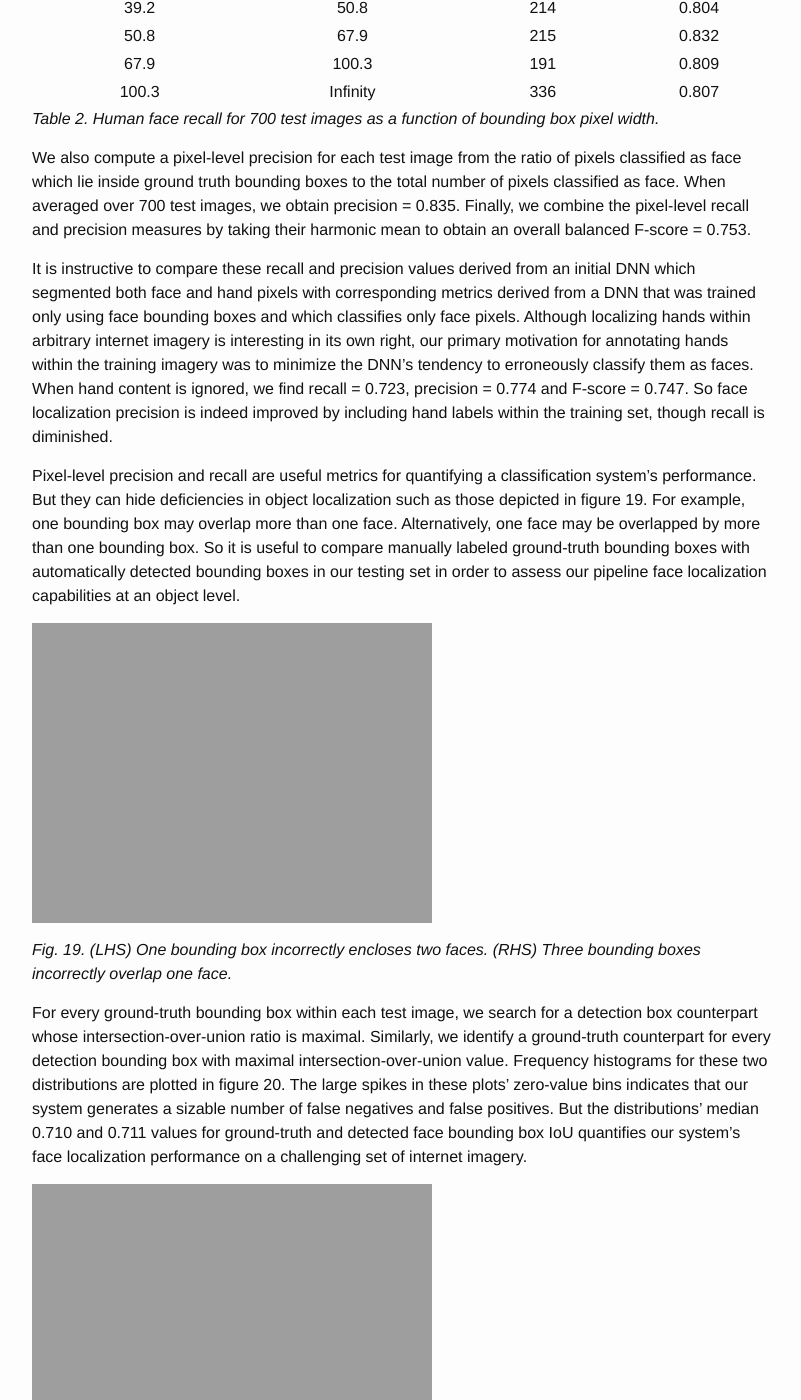
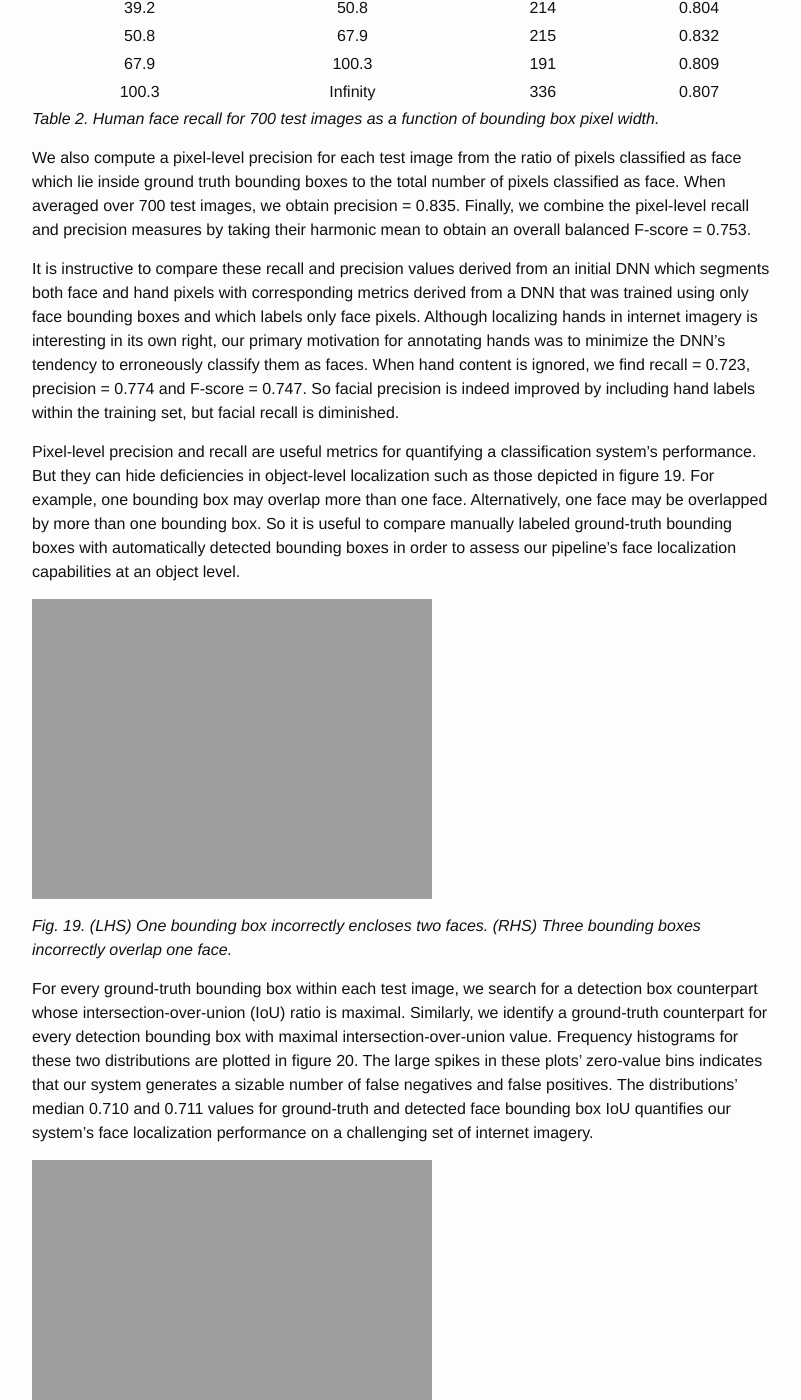
Before and after one commit to PeterCho/blog, a Jekyll site: the page built from _posts/2016-06-27-cvml.markdown, in a window 1280 px wide and 1400 px high, scrolled down 15893 px. Shown: the whole window, without its empty margins (238-1039 px from the left). Built offline with Jekyll 4.4.1, drawn with Linux system fonts in a browser that asks for light colours.

Commit message:
Finished 1st edit

```diff
--- a/_posts/2016-06-27-cvml.markdown
+++ b/_posts/2016-06-27-cvml.markdown
@@ -583,24 +583,24 @@ pixel-level recall and precision measures by taking their harmonic mean to
 obtain an overall balanced F-score = 0.753.
 
 It is instructive to compare these recall and precision values derived from
-an initial DNN which segmented both face and hand pixels with corresponding
-metrics derived from a DNN that was trained only using face bounding boxes
-and which classifies only face pixels.  Although localizing hands within
-arbitrary internet imagery is interesting in its own right, our primary
-motivation for annotating hands within the training imagery was to minimize
-the DNN's tendency to erroneously classify them as faces.  When hand
-content is ignored, we find recall = 0.723, precision = 0.774 and F-score =
-0.747.  So face localization precision is indeed improved by including hand
-labels within the training set, though recall is diminished.
+an initial DNN which segments both face and hand pixels with corresponding
+metrics derived from a DNN that was trained using only face bounding boxes
+and which labels only face pixels.  Although localizing hands in internet
+imagery is interesting in its own right, our primary motivation for
+annotating hands was to minimize the DNN's tendency to erroneously classify
+them as faces.  When hand content is ignored, we find recall = 0.723,
+precision = 0.774 and F-score = 0.747.  So facial precision is indeed
+improved by including hand labels within the training set, but facial
+recall is diminished.
 
 Pixel-level precision and recall are useful metrics for quantifying a
 classification system's performance.  But they can hide deficiencies in
-object localization such as those depicted in figure 19.  For example, one
-bounding box may overlap more than one face.  Alternatively, one face may
-be overlapped by more than one bounding box.  So it is useful to compare
-manually labeled ground-truth bounding boxes with automatically detected
-bounding boxes in our testing set in order to assess our pipeline face
-localization capabilities at an object level.
+object-level localization such as those depicted in figure 19.  For
+example, one bounding box may overlap more than one face.  Alternatively,
+one face may be overlapped by more than one bounding box.  So it is useful
+to compare manually labeled ground-truth bounding boxes with automatically
+detected bounding boxes in order to assess our pipeline's face localization
+capabilities at an object level.
 
 ![FaceLocalization]({{site.url}}/blog/images/face_localization/testing_images/bad_results/wrong_bboxes.png)
 
@@ -608,12 +608,12 @@ localization capabilities at an object level.
 bounding boxes incorrectly overlap one face.*
 
 For every ground-truth bounding box within each test image, we search for a
-detection box counterpart whose intersection-over-union ratio is maximal.
-Similarly, we identify a ground-truth counterpart for every detection
-bounding box with maximal intersection-over-union value.  Frequency
-histograms for these two distributions are plotted in figure 20.  The large
-spikes in these plots' zero-value bins indicates that our system generates
-a sizable number of false negatives and false positives.  But the
+detection box counterpart whose intersection-over-union (IoU) ratio is
+maximal.  Similarly, we identify a ground-truth counterpart for every
+detection bounding box with maximal intersection-over-union value.
+Frequency histograms for these two distributions are plotted in figure 20.
+The large spikes in these plots' zero-value bins indicates that our system
+generates a sizable number of false negatives and false positives.  The
 distributions' median 0.710 and 0.711 values for ground-truth and detected
 face bounding box IoU quantifies our system's face localization performance
 on a challenging set of internet imagery.
```
